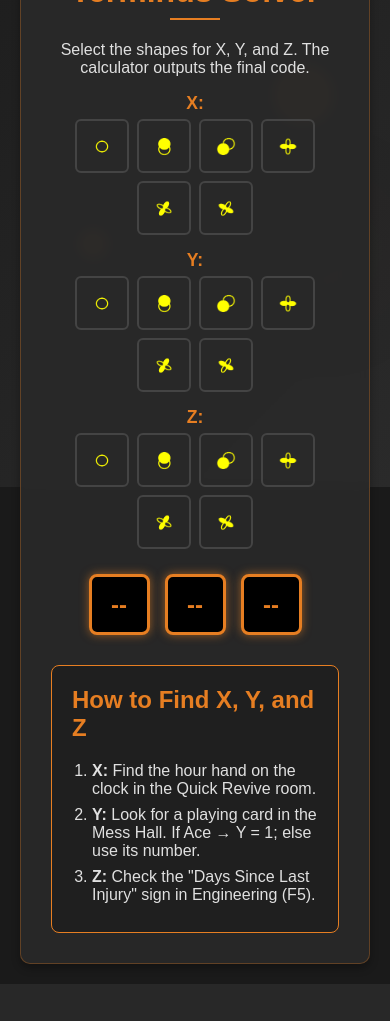
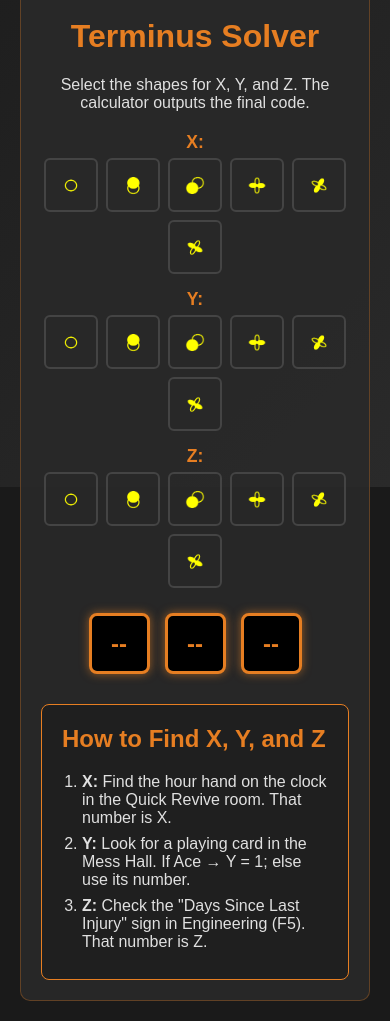
Before and after one commit to 8zj/bo6-bs, a Flask app: page /terminus in a window 390 px wide. Shown: the part 357-1378 px from the top of the page. Before the commit the page ends 1341 px from the top, so only its background shows below. Run offline with Flask 3, Linux system fonts and the light colour scheme.

Commit message:
Update terminus.html

```diff
--- a/templates/terminus.html
+++ b/templates/terminus.html
@@ -8,43 +8,22 @@
     body {
       font-family: 'Arial', sans-serif;
       margin: 0; padding: 0;
-      background-color: #1a1a1a;
-      color: #e0e0e0;
-      transition: all 0.3s;
+      background-color: #1a1a1a; color: #e0e0e0;
       overflow-x: hidden;
     }
-
     .background {
-      position: fixed;
-      top: 0; left: 0;
+      position: fixed; top: 0; left: 0;
       width: 100%; height: 100%;
       z-index: -1;
       background: linear-gradient(135deg, #1a1a1a, #2a2a2a);
-      overflow: hidden;
-    }
-
-    .background::before {
-      content: '';
-      position: absolute;
-      top: 0; left: 0;
-      width: 100%; height: 100%;
-      background: radial-gradient(circle at 20% 30%, rgba(120, 148, 97, 0.1) 0%, transparent 20%),
-                  radial-gradient(circle at 80% 70%, rgba(90, 62, 42, 0.1) 0%, transparent 20%);
-      animation: pulse 15s infinite;
-      opacity: 0.7;
-    }
-
-    @keyframes pulse {
-      0% { transform: scale(1); opacity: 0.7; }
-      50% { transform: scale(1.1); opacity: 0.3; }
-      100% { transform: scale(1); opacity: 0.7; }
     }
 
     .container { display: flex; min-height: 100vh; position: relative; }
 
+    /* Sidebar */
     .sidebar {
       width: 200px;
-      background-color: rgba(42, 42, 42, 0.9);
+      background-color: rgba(42,42,42,0.9);
       color: #fff;
       padding: 20px;
       position: fixed;
@@ -55,7 +34,7 @@
       transition: all 0.3s;
       z-index: 1000;
       border-radius: 10px;
-      box-shadow: 0 4px 8px rgba(0, 0, 0, 0.3);
+      box-shadow: 0 4px 8px rgba(0,0,0,0.3);
       backdrop-filter: blur(5px);
     }
 
@@ -63,145 +42,100 @@
 
     .sidebar h2 {
       color: #e67e22;
-      margin-top: 0;
+      margin: 0 0 15px;
       text-align: center;
       font-size: 1.2rem;
-      margin-bottom: 20px;
-      position: relative;
     }
 
-    .sidebar h2::after {
-      content: '';
-      position: absolute;
-      bottom: -10px;
-      left: 50%;
-      transform: translateX(-50%);
-      width: 50px; height: 2px;
-      background-color: #e67e22;
+    .sidebar ul {
+      list-style: none;
+      padding: 0;
     }
-
-    .sidebar ul { list-style: none; padding: 0; }
-    .sidebar li { margin: 10px 0; position: relative; }
-    .sidebar li::before {
-      content: '';
-      position: absolute;
-      left: 0; top: 50%;
-      transform: translateY(-50%);
-      width: 4px; height: 4px;
-      background-color: #e67e22;
-      border-radius: 50%;
-      opacity: 0;
-      transition: opacity 0.3s;
-    }
-    .sidebar li:hover::before { opacity: 1; }
-
+    .sidebar li { margin: 10px 0; }
     .sidebar a {
       color: #fff; text-decoration: none;
       display: block; padding: 8px;
-      border-radius: 4px; transition: all 0.3s;
+      border-radius: 4px;
       text-align: center; font-size: 0.9rem;
-      position: relative; overflow: hidden;
+      position: relative;
+    }
+    .sidebar a.active { background: #e67e22; color: #1a1a1a; }
+
+    /* Toggle button */
+    .toggle-btn {
+      position: fixed;
+      top: 50%;
+      left: 20px;
+      transform: translateY(-50%);
+      background-color: #e67e22;
+      color: #fff;
+      border: none;
+      padding: 10px;
+      border-radius: 50%;
+      cursor: pointer;
+      z-index: 1001;
+      width: 40px; height: 40px;
+      display: flex; justify-content: center; align-items: center;
+      box-shadow: 0 2px 5px rgba(0,0,0,0.2);
     }
 
-    .sidebar a::before {
-      content: '';
-      position: absolute;
-      top: 0; left: 0;
-      width: 100%; height: 100%;
-      background-color: rgba(230, 126, 34, 0.2);
-      transform: scaleX(0);
-      transform-origin: left;
-      transition: transform 0.3s;
+    .main-content {
+      margin-left: 220px;
+      padding: 20px;
+      width: calc(100% - 220px);
+      display: flex;
+      justify-content: center;
     }
 
-    .sidebar a:hover::before { transform: scaleX(1); }
-    .sidebar a:hover { color: #1a1a1a; }
-    .sidebar a.active { background-color: #e67e22; color: #1a1a1a; }
-
-    .toggle-btn {
-      position: fixed;
-      top: 50%; left: 20px;
-      transform: translateY(-50%);
-      background-color: #e67e22; color: #fff;
-      border: none; padding: 10px;
-      border-radius: 50%; cursor: pointer;
-      z-index: 1001; transition: all 0.3s;
-      width: 40px; height: 40px;
-      display: flex; justify-content: center; align-items: center;
-      box-shadow: 0 2px 5px rgba(0, 0, 0, 0.2);
-    }
-    .toggle-btn:hover {
-      transform: translateY(-50%) scale(1.1);
-      background-color: #d35400;
-    }
-    .toggle-btn.collapsed { left: 20px; }
-
-    .main-content {
-      margin-left: 220px; padding: 20px;
-      width: calc(100% - 220px);
-      transition: all 0.3s;
-      display: flex; justify-content: center; align-items: center;
-      min-height: 100vh;
-    }
-    .main-content.collapsed { margin-left: 0; width: 100%; }
-
     .page {
-      padding: 30px;
-      background-color: rgba(42, 42, 42, 0.9);
+      padding: 20px;
+      background: rgba(42,42,42,0.9);
       border-radius: 10px;
-      box-shadow: 0 4px 8px rgba(0, 0, 0, 0.3);
-      max-width: 800px; width: 100%;
+      max-width: 900px;
+      width: 100%;
+      border: 1px solid rgba(230,126,34,0.3);
       text-align: center;
-      backdrop-filter: blur(5px);
-      border: 1px solid rgba(230, 126, 34, 0.3);
-      position: relative;
-      overflow: hidden;
-      animation: fadeIn 0.5s ease-out;
-    }
-
-    @keyframes fadeIn {
-      from { opacity: 0; transform: translateY(20px); }
-      to { opacity: 1; transform: translateY(0); }
-    }
-
-    .page h1 {
-      color: #e67e22;
-      margin-top: 0;
-      position: relative;
-      padding-bottom: 10px;
-    }
-    .page h1::after {
-      content: '';
-      position: absolute;
-      bottom: 0; left: 50%;
-      transform: translateX(-50%);
-      width: 50px; height: 2px;
-      background-color: #e67e22;
     }
 
     .hero img {
-      width: 100%;
-      border-radius: 10px;
-      margin-bottom: 15px;
-      border: 2px solid #e67e22;
+      width: 100%; border-radius: 10px;
+      margin-bottom: 15px; border: 2px solid #e67e22;
     }
 
-    .axis-row { display: flex; align-items: center; margin: 15px 0; justify-content: center; flex-wrap: wrap; }
-    .axis-row span { width: 40px; font-weight: bold; color: #e67e22; font-size: 1.1rem; text-align: right; margin-right: 10px; }
-    .images { display: flex; gap: 8px; flex-wrap: wrap; justify-content: center; }
+    .page h1 { color: #e67e22; margin-top: 0; }
+
+    .solver-container { margin: 20px 0; }
+    .axis-row {
+      display: flex; align-items: center;
+      margin: 15px 0; justify-content: center; flex-wrap: wrap;
+    }
+    .axis-row span {
+      width: 40px; font-weight: bold;
+      color: #e67e22; font-size: 1.1rem;
+      text-align: right; margin-right: 10px;
+    }
+    .images {
+      display: flex; gap: 8px; flex-wrap: wrap; justify-content: center;
+    }
     .images img {
       width: 65px; height: 65px; object-fit: contain;
       border: 2px solid #444; border-radius: 6px; cursor: pointer;
       transition: transform 0.2s, border-color 0.2s;
     }
     .images img:hover { transform: scale(1.08); border-color: #e67e22; }
-    .images img.selected { border-color: #e67e22; box-shadow: 0 0 10px rgba(230,126,34,0.7); }
+    .images img.selected {
+      border-color: #e67e22; box-shadow: 0 0 10px rgba(230,126,34,0.7);
+    }
 
-    .result-container { margin-top: 25px; display: flex; justify-content: center; gap: 15px; }
+    /* Code result */
+    .result-container {
+      margin-top: 25px; display: flex; justify-content: center; gap: 15px;
+    }
     .code-box {
       width: 70px; height: 70px;
       background: #000; border: 3px solid #e67e22;
-      border-radius: 8px; display: flex; justify-content: center; align-items: center;
+      border-radius: 8px; display: flex;
+      justify-content: center; align-items: center;
       font-size: 2rem; font-weight: bold; color: #e67e22;
       box-shadow: 0 0 10px rgba(230,126,34,0.6);
     }
@@ -216,49 +150,35 @@
     .info-box ol { margin: 0; padding-left: 20px; }
     .info-box li { margin: 8px 0; }
 
-    .floating-element {
-      position: absolute;
-      background-color: rgba(230, 126, 34, 0.2);
-      border-radius: 50%;
-      animation: float 15s infinite ease-in-out;
-    }
-    .floating-element:nth-child(1) { width: 50px; height: 50px; top: 10%; left: 15%; animation-delay: 0s; }
-    .floating-element:nth-child(2) { width: 80px; height: 80px; top: 30%; left: 80%; animation-delay: 2s; }
-    .floating-element:nth-child(3) { width: 30px; height: 30px; top: 70%; left: 20%; animation-delay: 4s; }
-    .floating-element:nth-child(4) { width: 60px; height: 60px; top: 50%; left: 70%; animation-delay: 6s; }
-
-    @keyframes float {
-      0%,100% { transform: translateY(0) rotate(0deg); }
-      50% { transform: translateY(-20px) rotate(180deg); }
-    }
-
+    /* Mobile */
     @media (max-width: 768px) {
       .sidebar {
         width: 100%; height: auto;
         position: fixed; top: 0; left: 0;
         transform: none; border-radius: 0;
-        z-index: 1000;
+        z-index: 1000; padding: 10px;
       }
-      .sidebar.collapsed { width: 0; height: 0; padding: 0; overflow: hidden; }
-      .main-content { margin-left: 0; width: 100%; padding-top: 60px; }
-      .main-content.collapsed { margin-left: 0; width: 100%; }
+      .sidebar ul {
+        display: flex;
+        justify-content: center;
+        gap: 15px;
+        flex-wrap: wrap;
+      }
+      .sidebar li { margin: 0; }
+      .main-content {
+        margin-left: 0; width: 100%;
+        padding-top: 100px;
+      }
       .toggle-btn { top: 10px; left: 10px; transform: none; }
-      .axis-row span { width:auto; margin: 0 0 5px 0; text-align:center; }
+      .axis-row span { width: auto; margin: 0 0 5px 0; text-align: center; }
       .images img { width: 50px; height: 50px; }
       .code-box { width: 55px; height: 55px; font-size: 1.5rem; }
     }
   </style>
 </head>
 <body>
-  <div class="background">
-    <div class="floating-element"></div>
-    <div class="floating-element"></div>
-    <div class="floating-element"></div>
-    <div class="floating-element"></div>
-  </div>
-
+  <div class="background"></div>
   <button class="toggle-btn">☰</button>
-
   <div class="container">
     <div class="sidebar">
       <h2>Navigation</h2>
@@ -275,13 +195,23 @@
         <div class="hero">
           <img src="https://hub.tcno.co/games/bo6/terminus/terminus.webp" alt="Terminus Guide">
         </div>
+
         <h1>Terminus Solver</h1>
         <p>Select the shapes for X, Y, and Z. The calculator outputs the final code.</p>
 
         <div class="solver-container">
-          <div class="axis-row"><span>X:</span><div class="images" id="x-images"></div></div>
-          <div class="axis-row"><span>Y:</span><div class="images" id="y-images"></div></div>
-          <div class="axis-row"><span>Z:</span><div class="images" id="z-images"></div></div>
+          <div class="axis-row">
+            <span>X:</span>
+            <div class="images" id="x-images"></div>
+          </div>
+          <div class="axis-row">
+            <span>Y:</span>
+            <div class="images" id="y-images"></div>
+          </div>
+          <div class="axis-row">
+            <span>Z:</span>
+            <div class="images" id="z-images"></div>
+          </div>
         </div>
 
         <div class="result-container" id="result">
@@ -293,9 +223,9 @@
         <div class="info-box">
           <h2>How to Find X, Y, and Z</h2>
           <ol>
-            <li><strong>X:</strong> Find the hour hand on the clock in the Quick Revive room.</li>
+            <li><strong>X:</strong> Find the hour hand on the clock in the Quick Revive room. That number is X.</li>
             <li><strong>Y:</strong> Look for a playing card in the Mess Hall. If Ace → Y = 1; else use its number.</li>
-            <li><strong>Z:</strong> Check the "Days Since Last Injury" sign in Engineering (F5).</li>
+            <li><strong>Z:</strong> Check the "Days Since Last Injury" sign in Engineering (F5). That number is Z.</li>
           </ol>
         </div>
       </div>
@@ -337,7 +267,9 @@
       return [eq1, eq2, eq3];
     }
 
-    function formatCode(val) { return val.toString().padStart(2,"0"); }
+    function formatCode(val) {
+      return val.toString().padStart(2, "0");
+    }
 
     function showResults() {
       const {X, Y, Z} = selections;
@@ -350,24 +282,27 @@
     createImageGrid("y-images", "Y");
     createImageGrid("z-images", "Z");
 
-    const toggleBtn=document.querySelector(".toggle-btn");
-    const sidebar=document.querySelector(".sidebar");
-    const mainContent=document.querySelector(".main-content");
-    toggleBtn.addEventListener("click",()=>{
-      sidebar.classList.toggle("collapsed");
-      mainContent.classList.toggle("collapsed");
-      toggleBtn.classList.toggle("collapsed");
-    });
+    document.addEventListener('DOMContentLoaded', function() {
+      const navLinks = document.querySelectorAll('.nav-link');
+      const toggleBtn = document.querySelector('.toggle-btn');
+      const sidebar = document.querySelector('.sidebar');
+      const mainContent = document.querySelector('.main-content');
 
-    document.addEventListener("click",(e)=>{
-      if (window.innerWidth<=768 &&
-          !sidebar.contains(e.target) &&
-          !toggleBtn.contains(e.target) &&
-          !sidebar.classList.contains("collapsed")) {
-        sidebar.classList.add("collapsed");
-        mainContent.classList.add("collapsed");
-        toggleBtn.classList.add("collapsed");
-      }
+      // highlight active
+      const currentPath = window.location.pathname;
+      navLinks.forEach(link => {
+        if (link.getAttribute('href') === currentPath) {
+          link.classList.add('active');
+        } else {
+          link.classList.remove('active');
+        }
+      });
+
+      toggleBtn.addEventListener('click', function() {
+        sidebar.classList.toggle('collapsed');
+        mainContent.classList.toggle('collapsed');
+        toggleBtn.classList.toggle('collapsed');
+      });
     });
   </script>
 </body>
```
